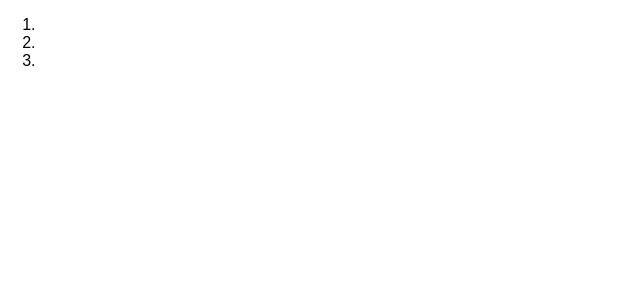
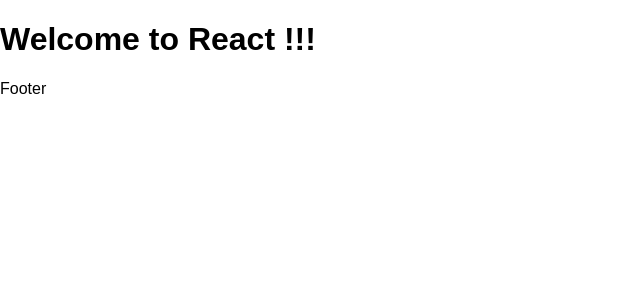
Before and after one commit to PatiKoszi/ReactTutorial, a React (Create React App) app: page / in a window 1280 px wide. Shown: the top 300 px of the page, without its empty margins (0-640 px from the left). Built offline with nearby package versions, Linux system fonts and the light colour scheme.

Commit message:
Title inside the Header

```diff
--- /dev/null
+++ b/src/components/Footer.js
@@ -0,0 +1,14 @@
+import React from 'react';
+
+class Footer extends React.Component {
+  render (){
+    return (
+      <footer>
+        Footer
+      </footer>
+
+    )
+  }
+}
+
+export default Footer
--- a/src/components/Header.js
+++ b/src/components/Header.js
@@ -1,9 +1,10 @@
 import React from 'react'
+import Title from "./Header/Title";
 
 class Header extends React.Component {
   render() {
     return (
-      <header>Header</header>
+      <div><Title/></div>
 
     )
   }
--- /dev/null
+++ b/src/components/Header/Title.js
@@ -0,0 +1,13 @@
+import React from 'react'
+
+class Title extends React.Component {
+  render () {
+  return (
+    <h1>Welcome to React !!!</h1>
+
+    )
+  }
+}
+
+
+export default Title;
--- a/src/components/Layout.js
+++ b/src/components/Layout.js
@@ -1,19 +1,16 @@
 import React from 'react';
 import Header from "./Header";
+import Footer from "./Footer";
 
 
 class Layout extends React.Component {
   render() {
-    var list = [
-      <li/>,
-      <li/>,
-      <li/>,
-    ];
+     return (
+       <div>
+         <Header/>
+         <Footer/>
+       </div>
 
-    return (
-      <ol>
-        {list}
-      </ol>
 
     );
   }
```
